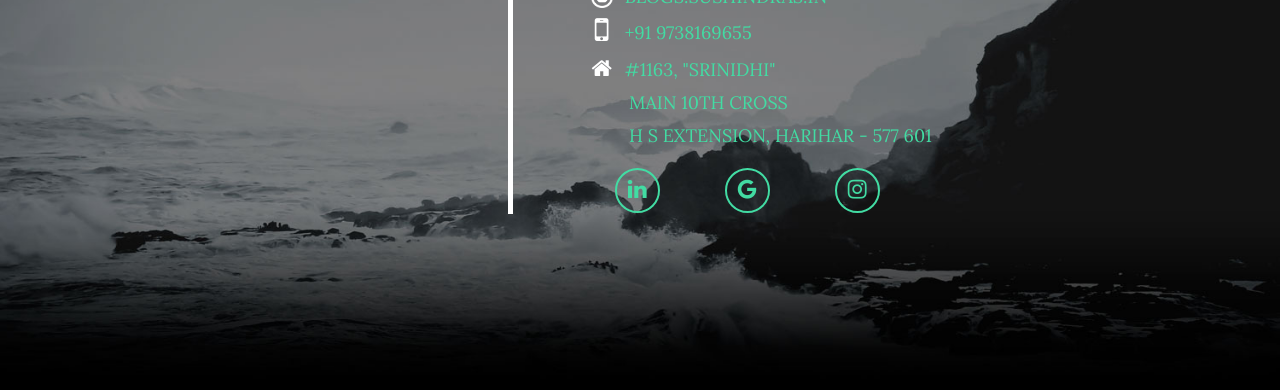
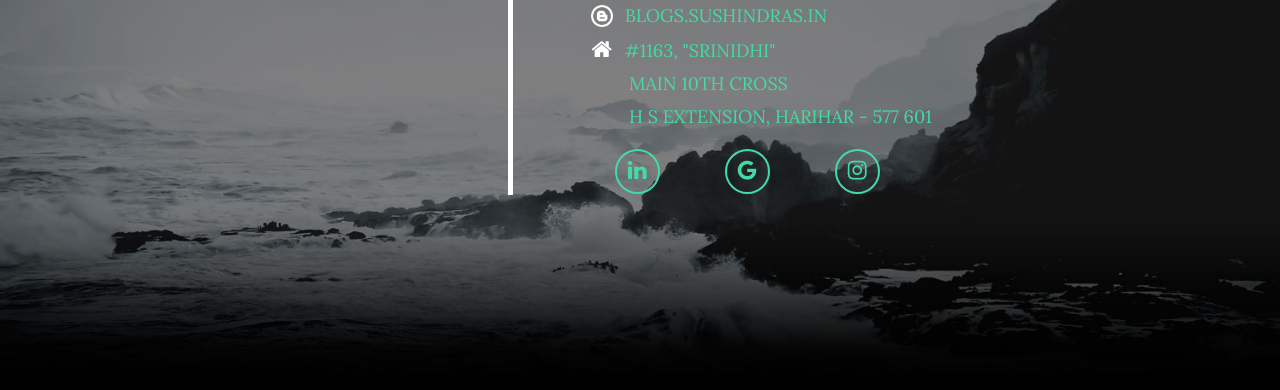
Before and after one commit to katigharsudhindra/katigharsudhindra.github.io, a plain HTML site: page index.html in a window 1280 px wide. Shown: the part 410-800 px from the top of the page. Drawn offline with Linux system fonts and the light colour scheme; some packages are replaced by stand-ins of ours.

Commit message:
Update index.html

```diff
--- a/index.html
+++ b/index.html
@@ -61,10 +61,6 @@
                                             <td colspan="3" style="vertical-align:middle !important;"><span style="margin-left:10px;font-size:18px;"><a href="http://blogs.sudhindras.in">BLOGS.SUSHINDRAS.IN</a></span></td>
                                         </tr>
                                         <tr>
-                                            <td style="vertical-align:middle !important;text-align:center;"><i class="fa fa-mobile" style="font-size: 32px;"></i></td>
-                                            <td colspan="3" style="vertical-align:middle !important;"><span style="margin-left:10px;font-size:18px;"><a href="tel:+919738169655">+91 9738169655</a></span></tdcolspan="4">
-                                        </tr>
-                                        <tr>
                                             <td style="vertical-align:top !important;text-align:center;"><i class="fa fa-home"></i></td>
                                             <td colspan="3" style="vertical-align:top !important;"><span style="margin-left:10px;font-size:18px;color:#42dca3;">#1163, "SRINIDHI"<br />&nbsp;&nbsp; MAIN 10TH CROSS<br />&nbsp;&nbsp;&nbsp;H S EXTENSION, HARIHAR - 577 601</span></td>
                                         </tr>
```
